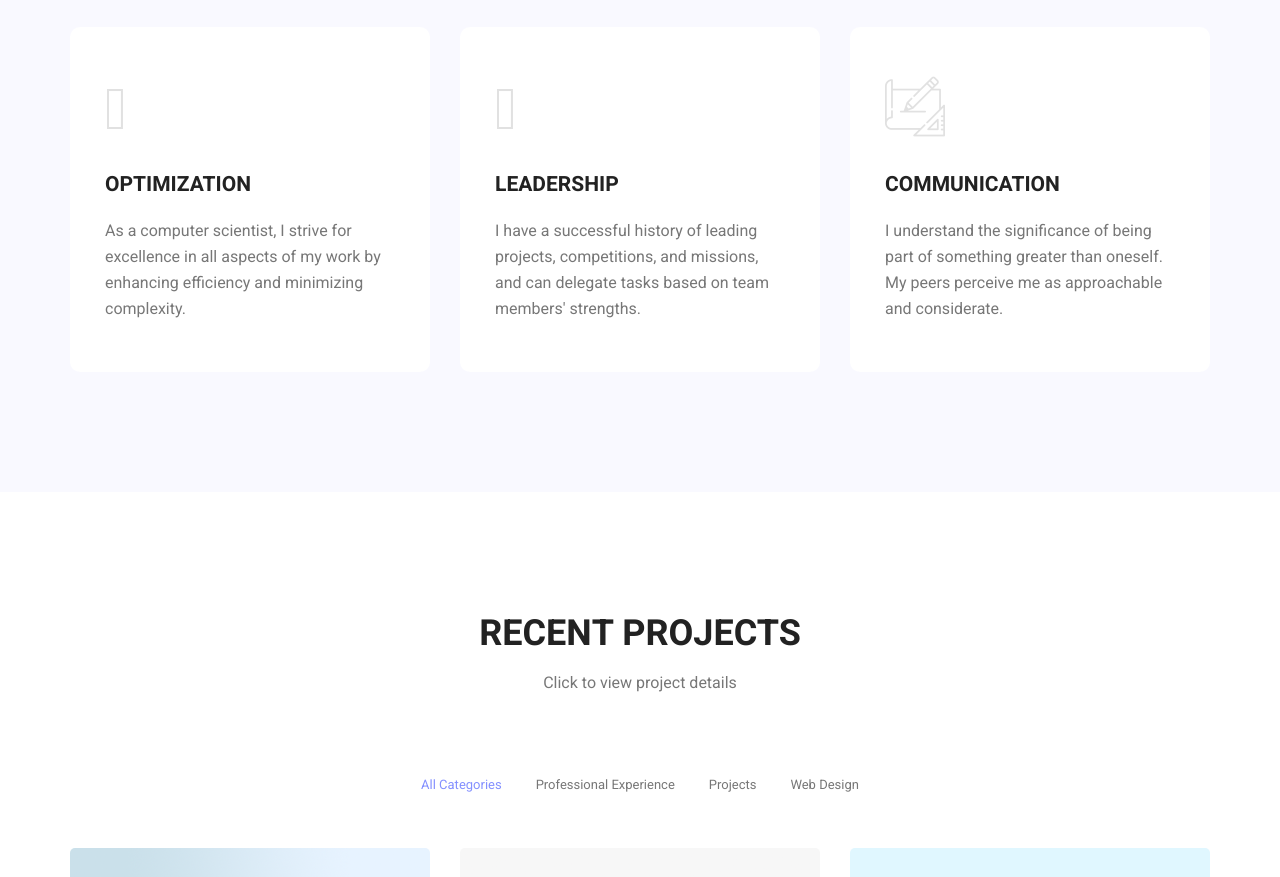
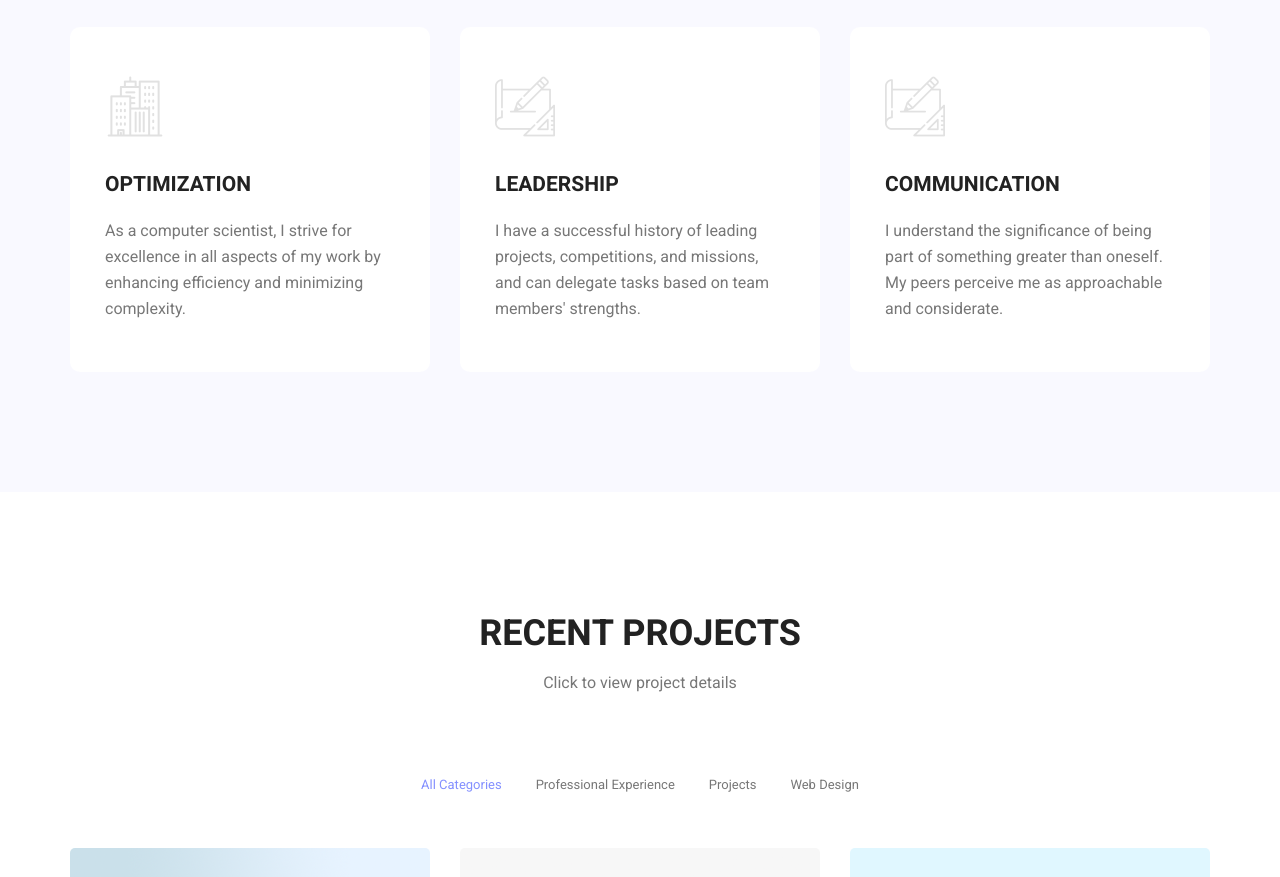
Before and after one commit to jiwoongjeontemp/jiwoongjeontemp.github.io, a plain HTML site: page index.html in a window 1280 px wide. Shown: the part 2058-2935 px from the top of the page. Drawn offline with Linux system fonts and the light colour scheme.

Commit message:
Update index.html

```diff
--- a/index.html
+++ b/index.html
@@ -212,14 +212,14 @@
         			</div>
         			<div class="col-lg-4 col-md-6">
         				<div class="feature_item">
-        					<i class="flaticon-github-logo"></i>
+        					<i class="flaticon-twitter-logo-silhouette"></i>
         					<h4>Optimization</h4>
         					<p>As a computer scientist, I strive for excellence in all aspects of my work by enhancing efficiency and minimizing complexity.</p>
         				</div>
         			</div>
         			<div class="col-lg-4 col-md-6">
         				<div class="feature_item">
-        					<i class="flaticon-dribbble-logo"></i>
+        					<i class="flaticon-instagram-logo"></i>
         					<h4>Leadership</h4>
         					<p>I have a successful history of leading projects, competitions, and missions, and can delegate tasks based on team members' strengths.</p>
         				</div>
```
